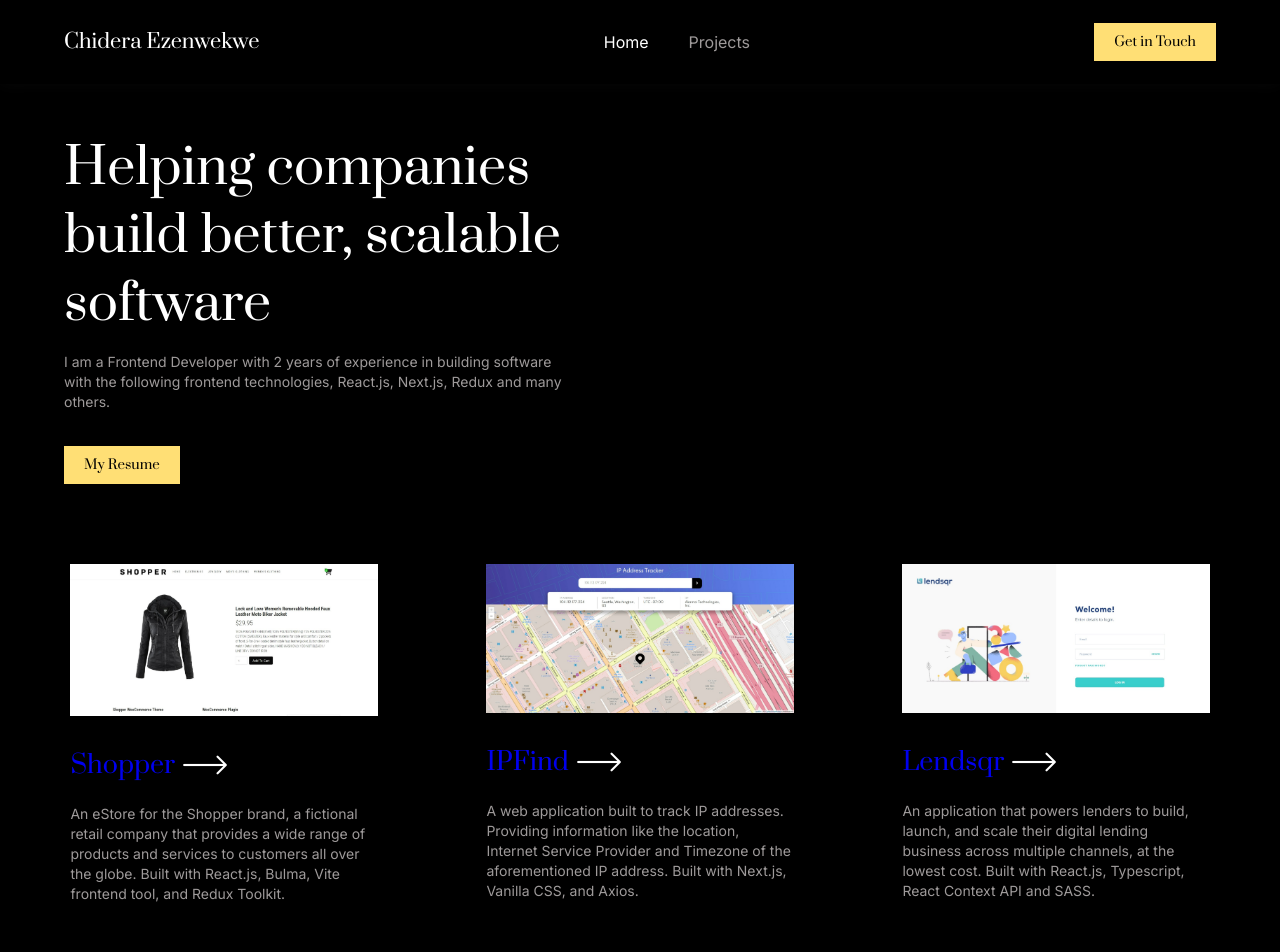
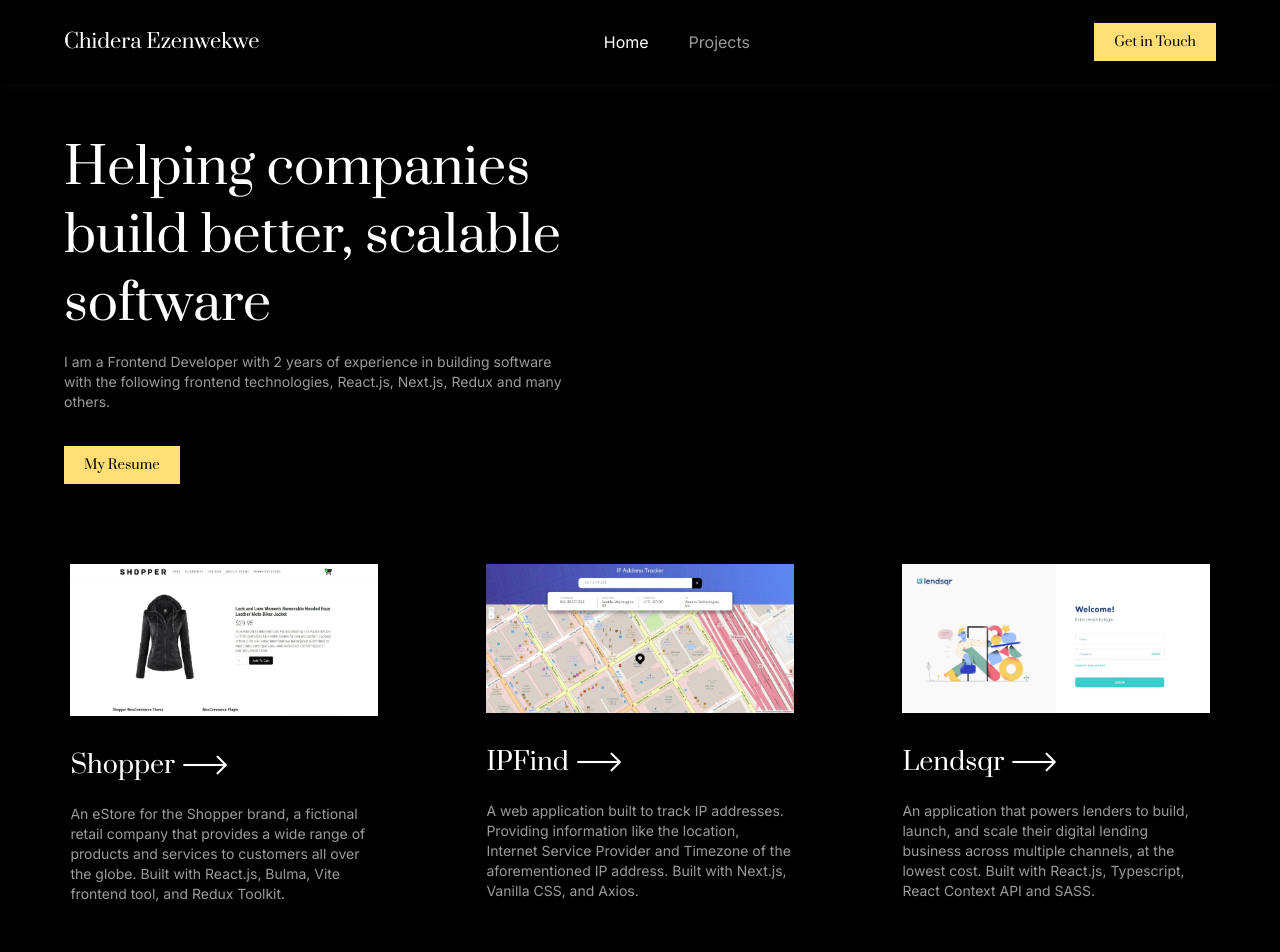
Before and after one commit to Charvine-300/Frontend-Portfolio-Website, a React (Vite) app: page / in a window 1280 px wide. Shown: the top 952 px of the page. Built offline with nearby package versions, Linux system fonts and the light colour scheme.

Commit message:
Fixed link color issue

```diff
--- a/src/index.css
+++ b/src/index.css
@@ -15,6 +15,7 @@
 a {
   text-decoration: none;
   cursor: pointer;
+  color: white !important;
 }
 
 body {
@@ -23,5 +24,5 @@
 }
 
 a:visited {
-  color: white;
+  color: white !important;
 }
```
